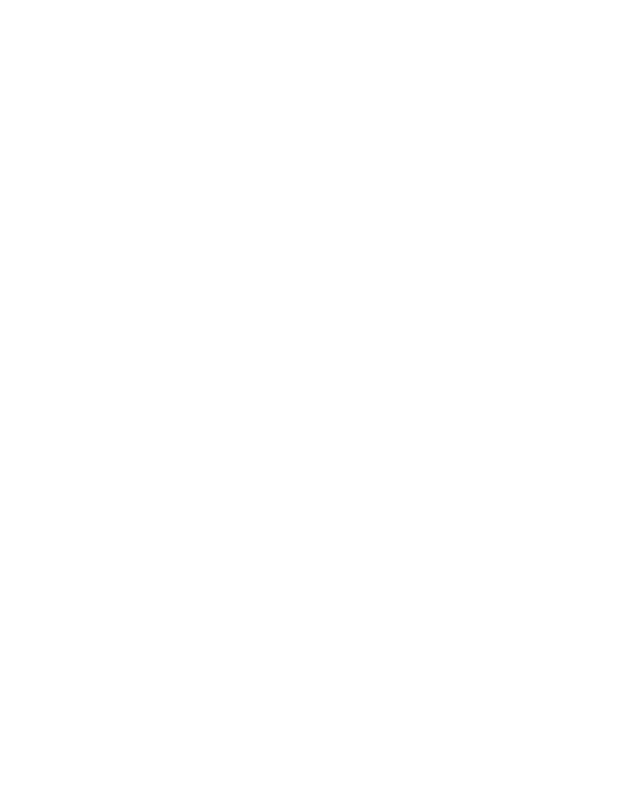
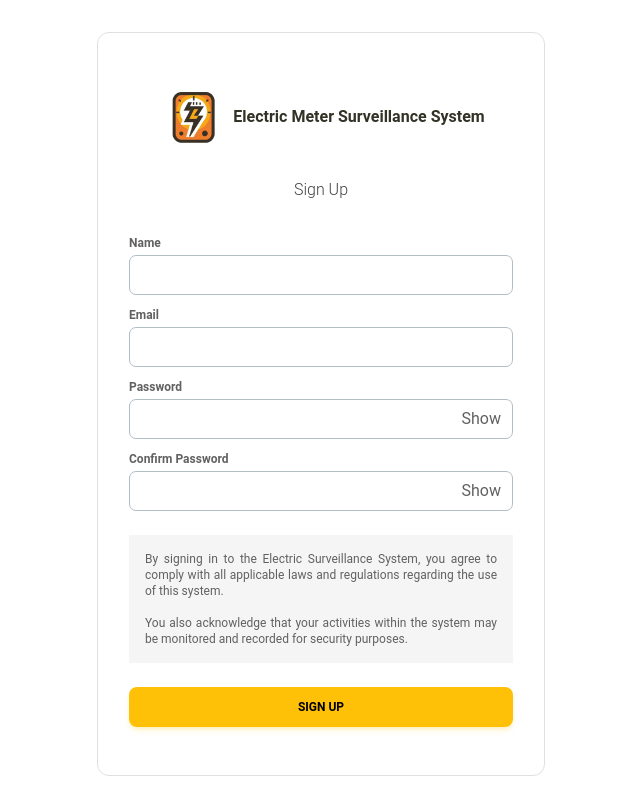
Before and after one commit to zaryabnaqvi/cowasjee-admin-Portal, a React (Create React App) app: page /accounts/sign-up in a window 1280 px wide. Shown: the whole page, without its empty margins (319-959 px from the left). Built offline with nearby package versions, Linux system fonts and the light colour scheme.

Commit message:
Implemented sign-up page design
This commit includes the design implementation and form validation before form submission on sign-up

```diff
--- a/src/Pages/SignUp.js
+++ b/src/Pages/SignUp.js
@@ -1,5 +1,189 @@
+import { useState, useEffect } from 'react';
+import { Card, Typography, Button, Input } from "@material-tailwind/react";
+import Logo from "../Components/Logo";
+
 const SignUpPage = () => {
-    return <></>;
+    const [name, setName] = useState('');
+    const [email, setEmail] = useState('');
+    const [password, setPassword] = useState('');
+    const [confirmPassword, setConfirmPassword] = useState('');
+
+    const [nameError, setNameError] = useState('');
+    const [emailError, setEmailError] = useState('');
+    const [confirmPasswordError, setConfirmPasswordError] = useState('');
+
+    const [showPassword, setShowPassword] = useState(false);
+    const [showConfirmPassword, setShowConfirmPassword] = useState(false);
+
+    const [isFormValid, setIsFormValid] = useState(false);
+
+    useEffect(() => {
+        ValidateForm();
+    }, [name, email, password, confirmPassword]);
+
+    const handleNameChange = (event) => {
+        setName(event.target.value);
+    };
+
+    const handleEmailChange = (event) => {
+        setEmail(event.target.value);
+    };
+
+    const handlePasswordChange = (event) => {
+        setPassword(event.target.value);
+    };
+
+    const handleConfirmPasswordChange = (event) => {
+        setConfirmPassword(event.target.value);
+    };
+
+    const ValidateForm = () => {
+        const emailRegex = /^[^\s@]+@[^\s@]+\.[^\s@]+$/;
+        const nameRegex = /^[A-Za-z]+$/;
+
+        let isValid = true;
+
+        if (!nameRegex.test(name) && name?.length) {
+            setNameError('Name can only have English alphabets');
+            isValid = false;
+        } else {
+            setNameError('');
+        }
+
+        if (!emailRegex.test(email) && email?.length) {
+            setEmailError('Enter a valid email address');
+            isValid = false;
+        } else {
+            setEmailError('');
+        }
+
+        if (confirmPassword !== password && confirmPassword?.length) {
+            setConfirmPasswordError('Passwords do not match');
+            isValid = false;
+        } else {
+            setConfirmPasswordError('');
+        }
+
+        setIsFormValid(isValid);
+    };
+
+    const handleTogglePasswordVisibility = () => {
+        setShowPassword(!showPassword);
+    };
+
+    const handleToggleConfirmPasswordVisibility = () => {
+        setShowConfirmPassword(!showConfirmPassword);
+    };
+
+    return (
+        <div className="min-h-screen flex flex-col items-center justify-center px-4 md:px-16 py-8">
+            <Card
+                shadow={false}
+                className="w-full md:w-fit max-w-md flex flex-col items-center gap-6 px-8 py-12 md:border md:border-gray-300"
+            >
+                <div>
+                    <Logo />
+                </div>
+                <div className="flex flex-col gap-4">
+                    <Typography className="font-light text-center text-gray-800 mb-2">Sign Up</Typography>
+                </div>
+                <form className="w-full md:w-96 flex flex-col gap-6 transition-all duration-400">
+                    <div className="flex flex-col gap-3">
+                        <div className="flex flex-col gap-1">
+                            <Typography className="text-xs font-semibold">Name</Typography>
+                            <Input
+                                size="md"
+                                placeholder="Name"
+                                className="!border-t-blue-gray-200 focus:!border-t-amber-500"
+                                color="amber"
+                                value={name}
+                                onChange={handleNameChange}
+                                labelProps={{
+                                    className: "before:content-none after:content-none",
+                                }}
+                            />
+                            {nameError && <p className="text-red-500 text-xs">{nameError}</p>}
+                        </div>
+                        <div className="flex flex-col gap-1">
+                            <Typography className="text-xs font-semibold">Email</Typography>
+                            <Input
+                                size="md"
+                                placeholder="abc.123@mail.com"
+                                className="!border-t-blue-gray-200 focus:!border-t-amber-500"
+                                color="amber"
+                                value={email}
+                                onChange={handleEmailChange}
+                                labelProps={{
+                                    className: "before:content-none after:content-none",
+                                }}
+                            />
+                            {emailError && <p className="text-red-500 text-xs">{emailError}</p>}
+                        </div>
+                        <div className="flex flex-col gap-1">
+                            <Typography className="text-xs font-semibold">Password</Typography>
+                            <div className="relative">
+                                <Input
+                                    placeholder="********"
+                                    className=" !border-t-blue-gray-200 focus:!border-t-amber-500 pr-10"
+                                    color="amber"
+                                    type={showPassword ? "text" : "password"} // Change type based on visibility
+                                    value={password}
+                                    onChange={handlePasswordChange}
+                                    labelProps={{
+                                        className: "before:content-none after:content-none",
+                                    }}
+                                />
+                                <button
+                                    type="button"
+                                    className="absolute top-1/2 right-3 transform -translate-y-1/2"
+                                    onClick={handleTogglePasswordVisibility}
+                                >
+                                    {showPassword ? "Hide" : "Show"}
+                                </button>
+                            </div>
+                        </div>
+                        <div className="flex flex-col gap-1">
+                            <Typography className="text-xs font-semibold">Confirm Password</Typography>
+                            <div className="relative">
+                                <Input
+                                    placeholder="********"
+                                    className=" !border-t-blue-gray-200 focus:!border-t-amber-500"
+                                    color="amber"
+                                    type="password"
+                                    value={confirmPassword}
+                                    onChange={handleConfirmPasswordChange}
+                                    labelProps={{
+                                        className: "before:content-none after:content-none",
+                                    }}
+                                />
+                                <button
+                                    type="button"
+                                    className="absolute top-1/2 right-3 transform -translate-y-1/2"
+                                    onClick={handleToggleConfirmPasswordVisibility}
+                                >
+                                    {showConfirmPassword ? "Hide" : "Show"}
+                                </button>
+                            </div>
+                            {confirmPasswordError && <p className="text-red-500 text-xs">{confirmPasswordError}</p>}
+                        </div>
+                    </div>
+                    <div className="bg-gray-100 p-4 text-justify">
+                        <p className="text-xs text-gray-700">
+                            By signing in to the Electric Surveillance System, you agree to comply with all applicable laws
+                            and regulations regarding the use of this system.
+                            <br></br>
+                            <br></br>
+                            You also acknowledge that your activities within the system may be monitored and recorded for
+                            security purposes.
+                        </p>
+                    </div>
+                    <Button color="amber" type="submit" fullWidth disabled={!isFormValid}>
+                        Sign Up
+                    </Button>
+                </form>
+            </Card>
+        </div>
+    );
 };
 
 export default SignUpPage;
```
